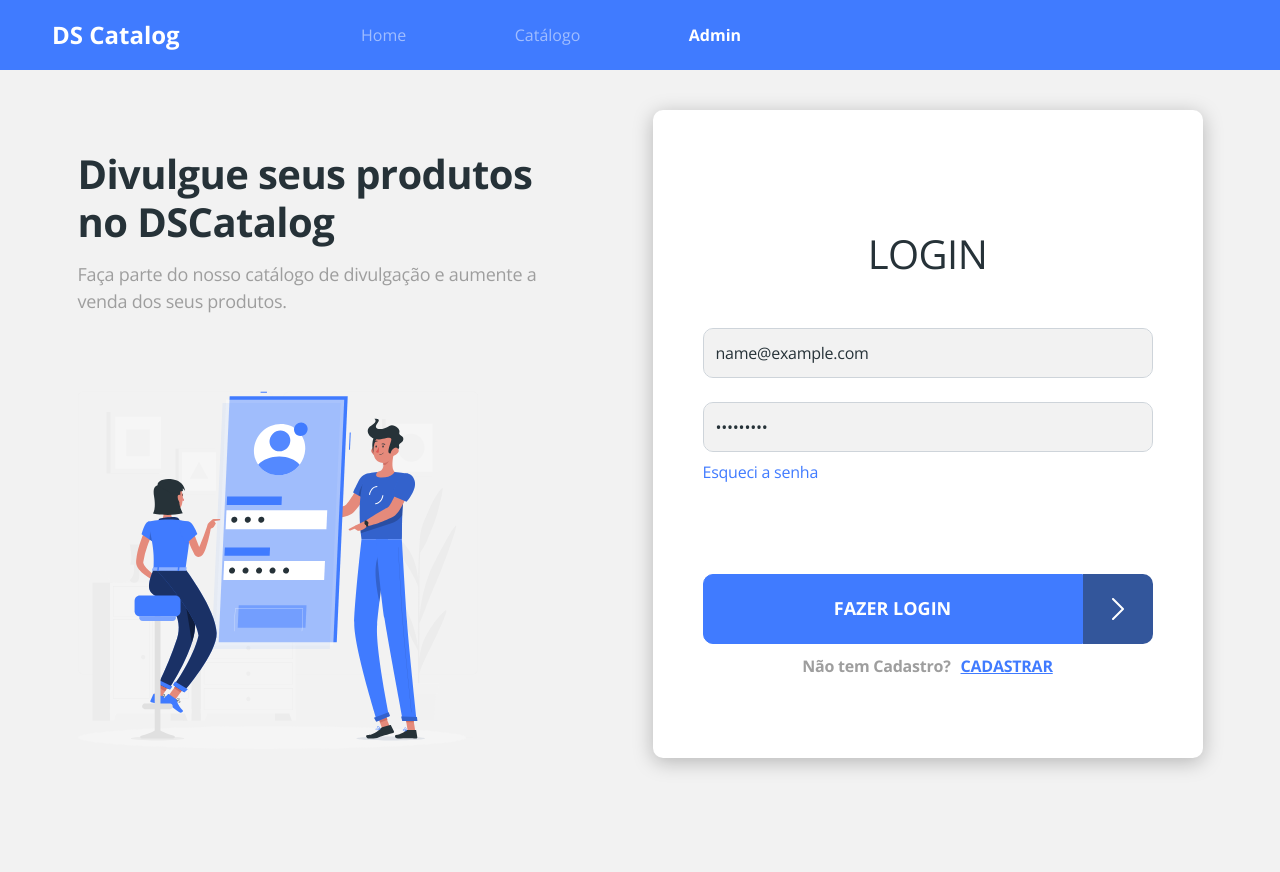
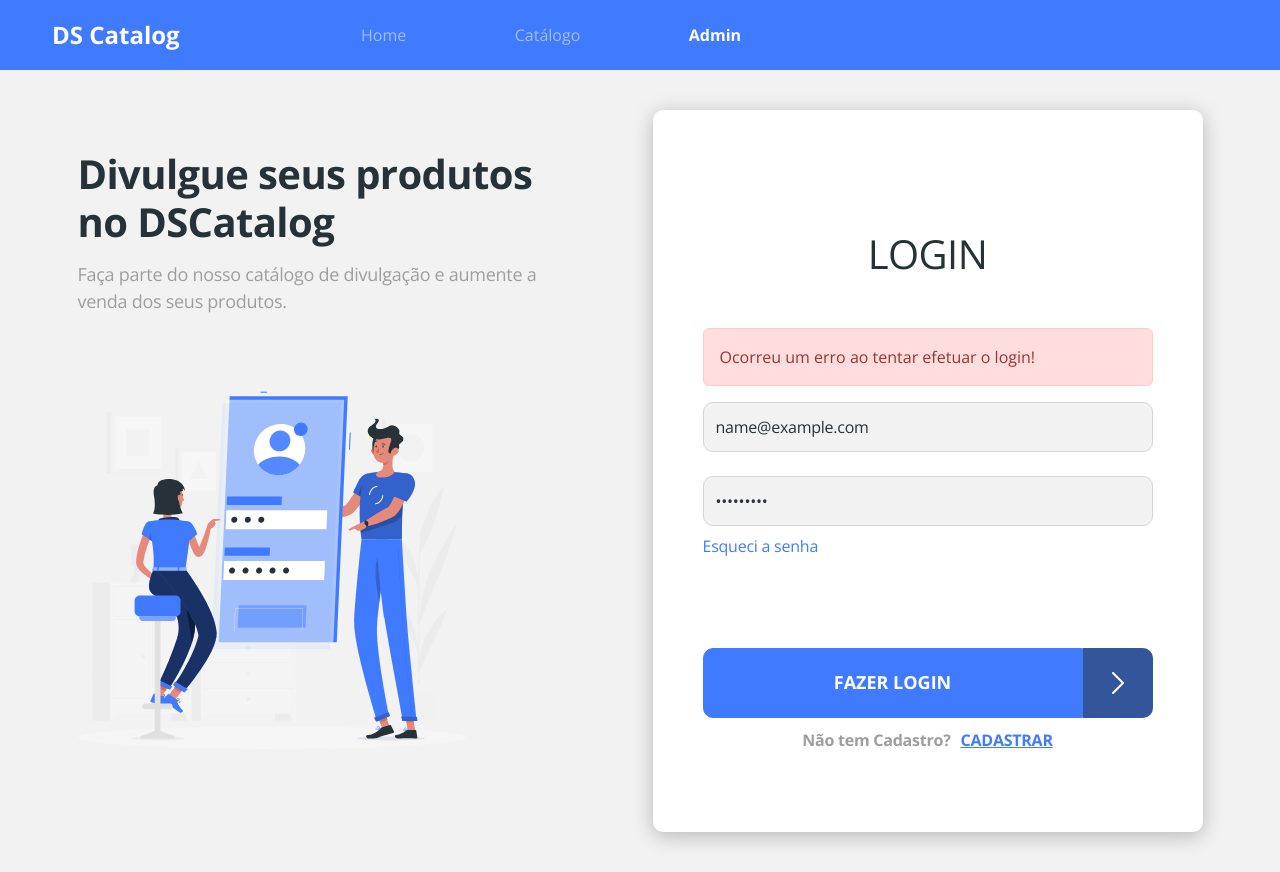
Before and after one commit to Jota-Erre-JR/dscatalog, a React (Create React App) app in the folder frontend/: page /admin/auth/login in a window 1280 px wide. Both pictures are taken after typing "name@example.com", "Sample123" into the empty fields and a click on the button "FAZER LOGIN". Before the commit the page ends 850 px from the top, so only its background shows below. Built offline with nearby package versions, Linux system fonts and the light colour scheme; no server answers.

Commit message:
Manual error handling

```diff
--- a/frontend/src/assets/styles/custom.scss
+++ b/frontend/src/assets/styles/custom.scss
@@ -1,5 +1,6 @@
 $theme-colors: (
     'primary': #407bff,
+    'danger': #ff5555
 );
 $body-bg: #f2f2f2;
 $body-color: #263238;
--- a/frontend/src/pages/Admin/Auth/Login/index.tsx
+++ b/frontend/src/pages/Admin/Auth/Login/index.tsx
@@ -1,30 +1,41 @@
+import './styles.css';
+
 import { Link } from 'react-router-dom';
 import ButtonIcon from 'components/ButtonIcon';
 import { useForm } from 'react-hook-form';
-
-import './styles.css';
 import { requestBackendLogin } from 'util/requests';
+import { useState } from 'react';
 
 type FormData = {
-username: string;
-password: string;
-}
+  username: string;
+  password: string;
+};
 
 const Login = () => {
+  const [hasError, setHasError] = useState(false);
+
   const { register, handleSubmit } = useForm<FormData>();
 
-  const onSubmit = (formData : FormData) => {
+  const onSubmit = (formData: FormData) => {
     requestBackendLogin(formData)
-    .then(response => {
-      console.log('SUCESSO', response)
-    }).catch(error => {
-      console.log('Erro', error);
-    });
+      .then((response) => {
+        setHasError(false)
+        console.log('SUCESSO', response);
+      })
+      .catch((error) => {
+        setHasError(true);
+        console.log('Erro', error);
+      });
   };
 
   return (
     <div className="base-card login-card">
       <h1>LOGIN</h1>
+      {hasError && (
+        <div className="alert alert-danger">
+          Ocorreu um erro ao tentar efetuar o login!
+        </div>
+      )}
       <form onSubmit={handleSubmit(onSubmit)}>
         <div className="mb-4">
           <input
```
